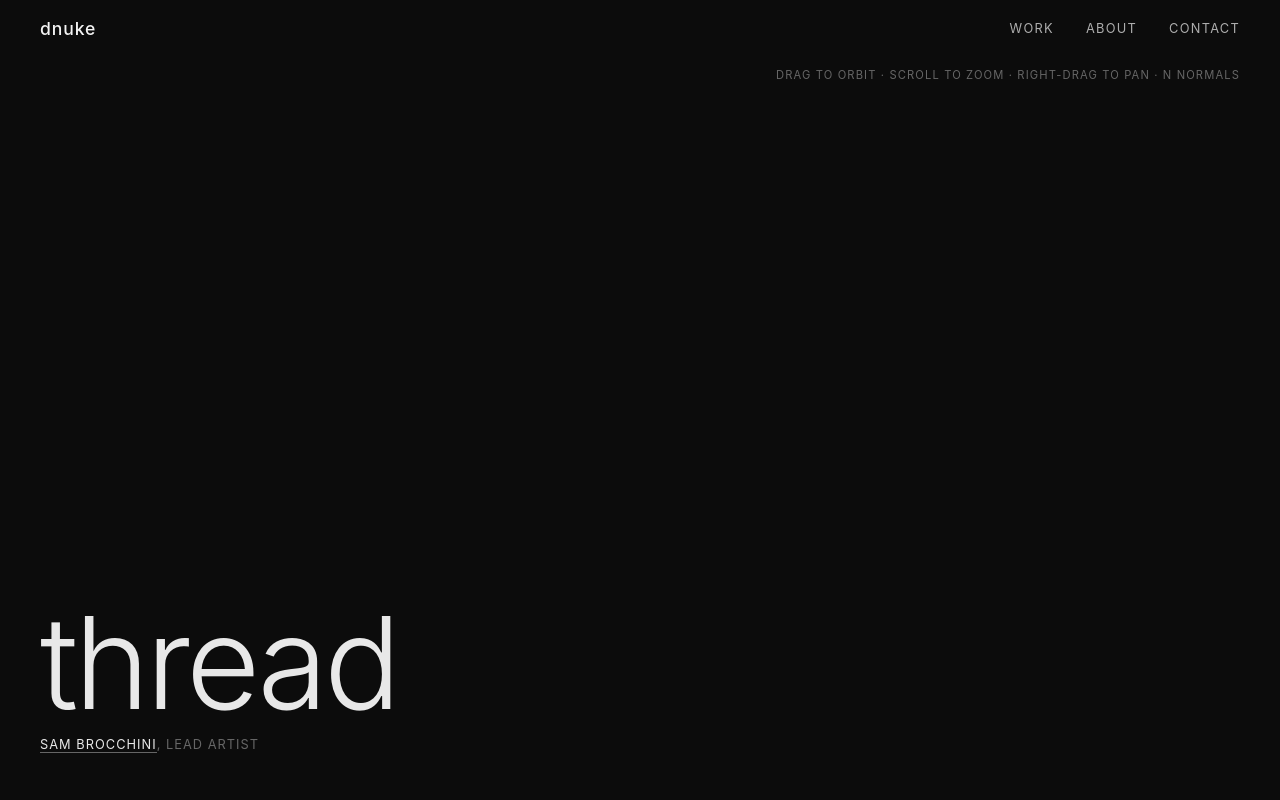
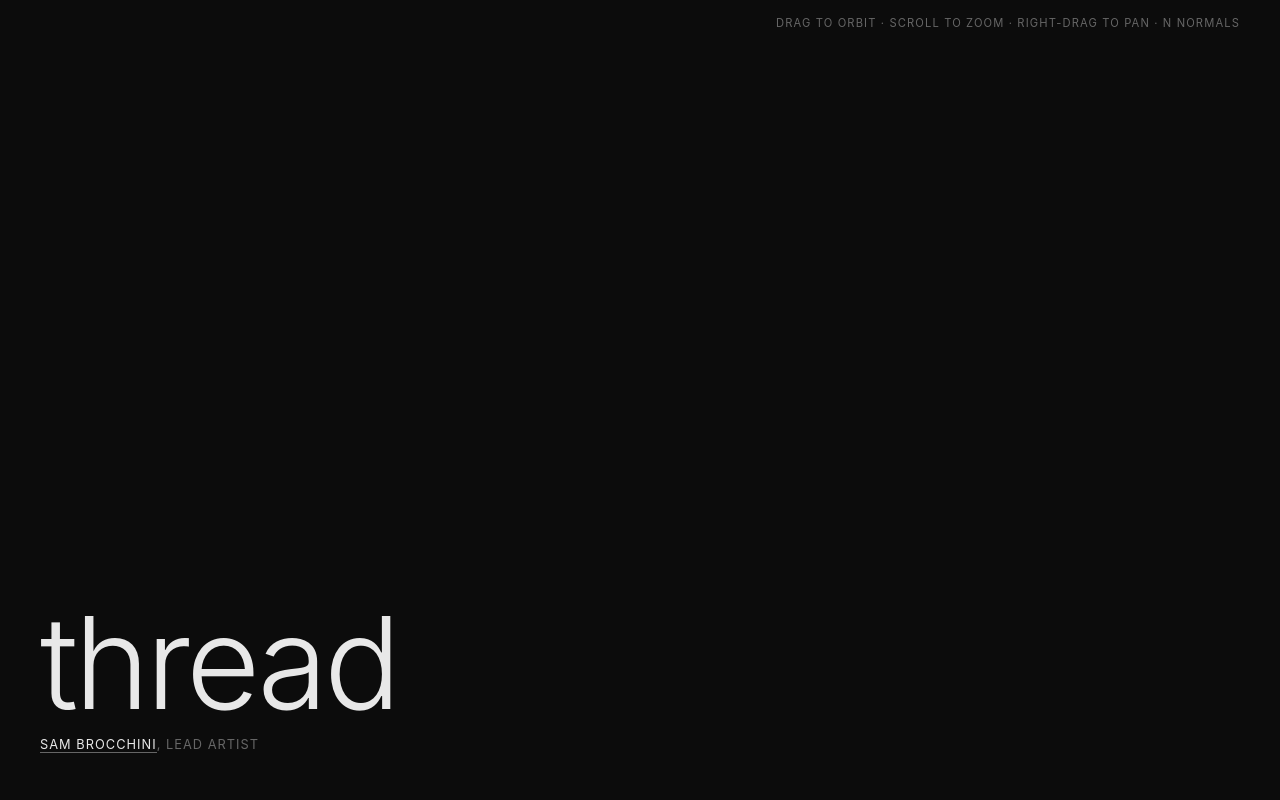
Before and after one commit to dnewcome/dnuke.art, a plain HTML site: page thread/index.html in a window 1280 px wide. Shown: the top 800 px of the page. Drawn offline with nearby package versions, Linux system fonts and the light colour scheme; no server answers.

Commit message:
thread: remove the site masthead and nav from the page
Co-Authored-By: Claude Fable 5.1 <noreply@anthropic.com>
Claude-Session: https://claude.ai/code/session_013cUbCufeZEFjLMQhmsE9Fx

```diff
--- a/thread/index.html
+++ b/thread/index.html
@@ -101,7 +101,7 @@
     .patterns .sep { width: 1px; background: #333; margin: 0 0.25rem; }
     .hint {
       position: absolute;
-      top: calc(var(--header-h) + 0.75rem);
+      top: 1rem;
       right: clamp(1rem, 4vw, 2.5rem);
       font-size: 0.7rem;
       letter-spacing: 0.1em;
@@ -155,15 +155,6 @@
   </script>
 </head>
 <body>
-
-  <header>
-    <a href="/" class="wordmark">dnuke</a>
-    <nav>
-      <a href="../index.html#work">work</a>
-      <a href="../about.html">about</a>
-      <a href="mailto:hello@dnuke.art">contact</a>
-    </nav>
-  </header>
 
   <main>
     <section class="viewer">
```
